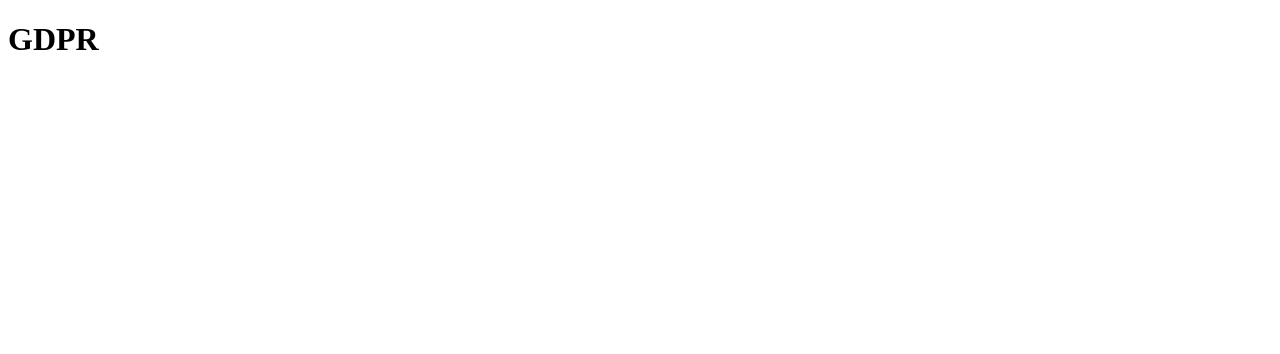
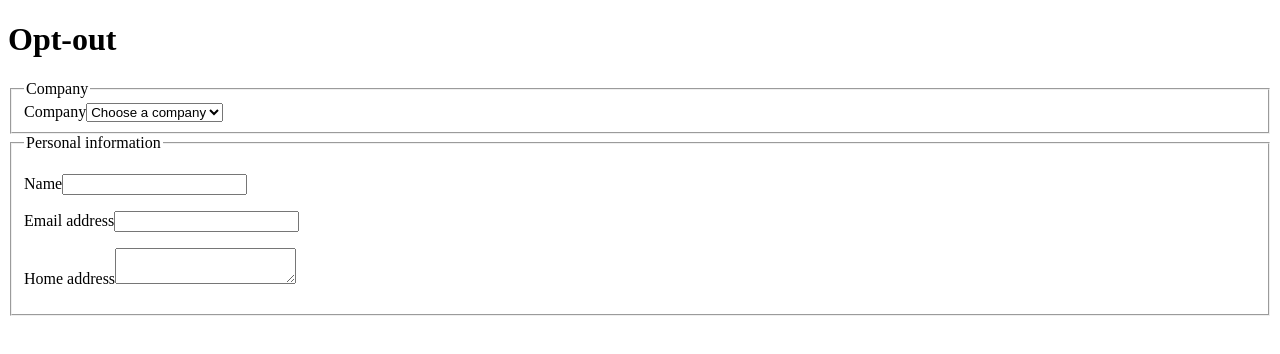
Before and after one commit to your-digital-rights/yourdigitalrights.org, a Next.js app: page / in a window 1280 px wide. Shown: the top 354 px of the page. Built offline with nearby package versions, Linux system fonts and the light colour scheme.

Commit message:
Adds core functionality for erasure request

```diff
--- /dev/null
+++ b/email-templates/erasure.js
@@ -0,0 +1,23 @@
+export default {
+  subject: "Erasure Request",
+  formatBody(data) {
+    const date = new Date();
+    return `${data.name}
+${data.address}
+${data.email}
+
+${date.toLocaleDateString()}
+
+Dear Sir or Madam:
+
+I am writing to request that you erase all my personal information from all your information systems pursuant to Article 17 of the General Data Protection Regulation (GDPR). Please confirm that you have erased my personal information, and that you have followed up with any organization with whom my information has been shared with.
+
+If you need any more information from me, please let me know as soon as possible. Please note that I have the right to receive this information in a standardized format within 30 days of your receipt of this request.
+
+If you do not normally deal with these requests, please pass along this letter to your Data Protection Officer. I can be contacted by email, phone, and mail. My preferred method of contact is email.
+
+Regards,
+
+${data.name}`;
+  }
+};
--- a/pages/index.js
+++ b/pages/index.js
@@ -1 +1,91 @@
-export default () => <h1>GDPR</h1>
+import { Component } from "react";
+import erasureEmail from "../email-templates/erasure";
+import mailtoLink from "mailto-link";
+
+export default class App extends Component {
+  state = {};
+  handlers = {};
+
+  handleFormInput = e => {
+    const formIsValid = e.currentTarget.checkValidity();
+    this.setState({ formIsValid });
+  };
+
+  handleInput = name => {
+    if (!this.handlers[name]) {
+      this.handlers[name] = event => {
+        this.setState({ [name]: event.target.value });
+        return true;
+      };
+    }
+    return this.handlers[name];
+  };
+
+  renderMailTo() {
+    return mailtoLink({
+      to: this.state.companyEmail,
+      subject: erasureEmail.subject,
+      body: erasureEmail.formatBody(this.state)
+    });
+  }
+
+  render() {
+    return (
+      <main>
+        <h1>Opt-out</h1>
+        <form onInput={this.handleFormInput}>
+          <fieldset>
+            <legend>Company</legend>
+            <label htmlFor="companyEmail">Company</label>
+            <select
+              name="companyEmail"
+              id="companyEmail"
+              required
+              onChange={this.handleInput("companyEmail")}
+            >
+              <option value="">Choose a company</option>
+              <option value="test@mycompany.com">My test company</option>
+            </select>
+          </fieldset>
+          <fieldset>
+            <legend>Personal information</legend>
+            <p>
+              <label htmlFor="name">Name</label>
+              <input
+                name="name"
+                id="name"
+                required
+                type="text"
+                onInput={this.handleInput("name")}
+              />
+            </p>
+            <p>
+              <label htmlFor="email">Email address</label>
+              <input
+                name="email"
+                id="email"
+                required
+                type="email"
+                onInput={this.handleInput("email")}
+              />
+            </p>
+            <p>
+              <label htmlFor="address">Home address</label>
+              <textarea
+                name="address"
+                id="address"
+                required
+                onInput={this.handleInput("address")}
+              />
+            </p>
+          </fieldset>
+          {this.state.formIsValid && (
+            <p>
+              <a href={this.renderMailTo()}>Send</a>
+            </p>
+          )}
+        </form>
+      </main>
+    );
+  }
+}
```
Also changed, not shown: package.json (+9 -4 lines), test/pageobjects/page.js (+48 -4 lines), test/specs/test-form.js (added, +74 -0 lines), test/specs/test-heading.js (deleted, +0 -11 lines), test/wdio.conf.js (renamed from wdio.conf.js, +3 -4 lines), test/.babelrc (added), 1 other file (tests, documents, lock files or other folders).
